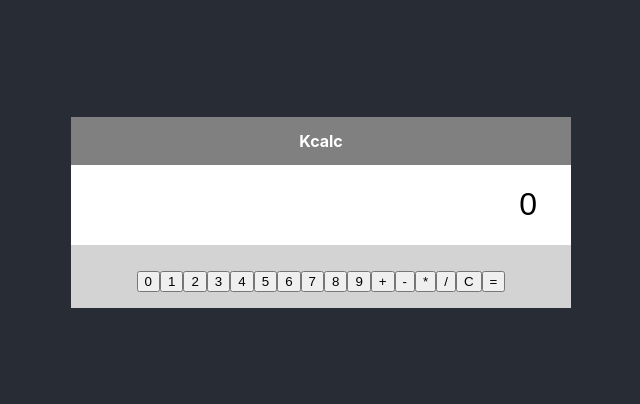
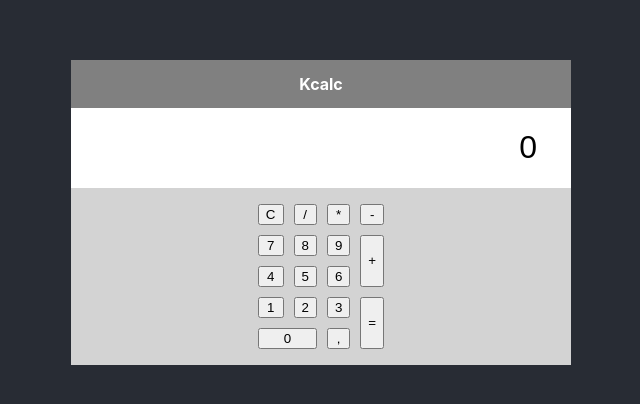
Before and after one commit to saniagarciadev/calculator, a React (Create React App) app: page / in a window 1280 px wide. Shown: the part 188-592 px from the top of the page, without its empty margins (319-959 px from the left). Built offline with nearby package versions, Linux system fonts and the light colour scheme.

Commit message:
add button grid style

```diff
--- a/src/App.css
+++ b/src/App.css
@@ -57,4 +57,20 @@
 
 .ButtonSection {
   padding: 1rem;
+  display: grid;
+  grid-gap: 10px;
+  /* grid-template-columns: repeat(4, 1fr); */
+  grid-template-areas:
+  "c div x min"
+  "a7 a8 a9 plus"
+  "a4 a5 a6 plus"
+  "a1 a2 a3 eq"
+  "a0 a0 none eq";
+  /* padding: 0px 0px 30px; */
+  /* width: 450px; */
+  margin: 0 auto;
+  /* @media (max-width: 500px) {
+    width: 100%;
+    margin: 0;
+  } */
 }
--- a/src/components/Calculator.js
+++ b/src/components/Calculator.js
@@ -4,7 +4,7 @@
 import FunctionButton from "./FunctionButton";
 import "../App.css";
 
-const numbers = [0, 1, 2, 3, 4, 5, 6, 7, 8, 9];
+const numbers = [0, 1, 2, 3, 4, 5, 6, 7, 8, 9, ","];
 const operations = ["+", "-", "*", "/", "C", "="];
 
 function Calculator() {
@@ -34,7 +34,7 @@
           <NumberButton key={num} name={num} />
         ))}
         {operations.map((op, i) => (
-          <FunctionButton key={i} operation={op} />
+          <FunctionButton key={i} index={i} operation={op} />
         ))}
       </div>
     </div>
--- a/src/components/FunctionButton.js
+++ b/src/components/FunctionButton.js
@@ -2,13 +2,15 @@
 import { ResultContext } from "../context/resultContext.js";
 import "../App.css";
 
-function Button({ operation }) {
+function Button({ operation, index }) {
   const { actions } = useContext(ResultContext);
+  const gridAreas = ["plus", "min", "x", "div", "c", "eq"];
 
   return (
     <button
       onClick={() => actions && actions.operate(operation)}
       className="Button"
+      style={{ gridArea: gridAreas[index] }}
     >
       {operation}
     </button>
--- a/src/components/NumberButton.js
+++ b/src/components/NumberButton.js
@@ -4,12 +4,14 @@
 
 function Button({ name }) {
   const { actions } = useContext(ResultContext);
+
   return (
     <button
       onClick={() => {
         actions && actions.concat(name.toString());
       }}
       className="Button"
+      style={{ gridArea: "a" + name }}
     >
       {name}
     </button>
```
